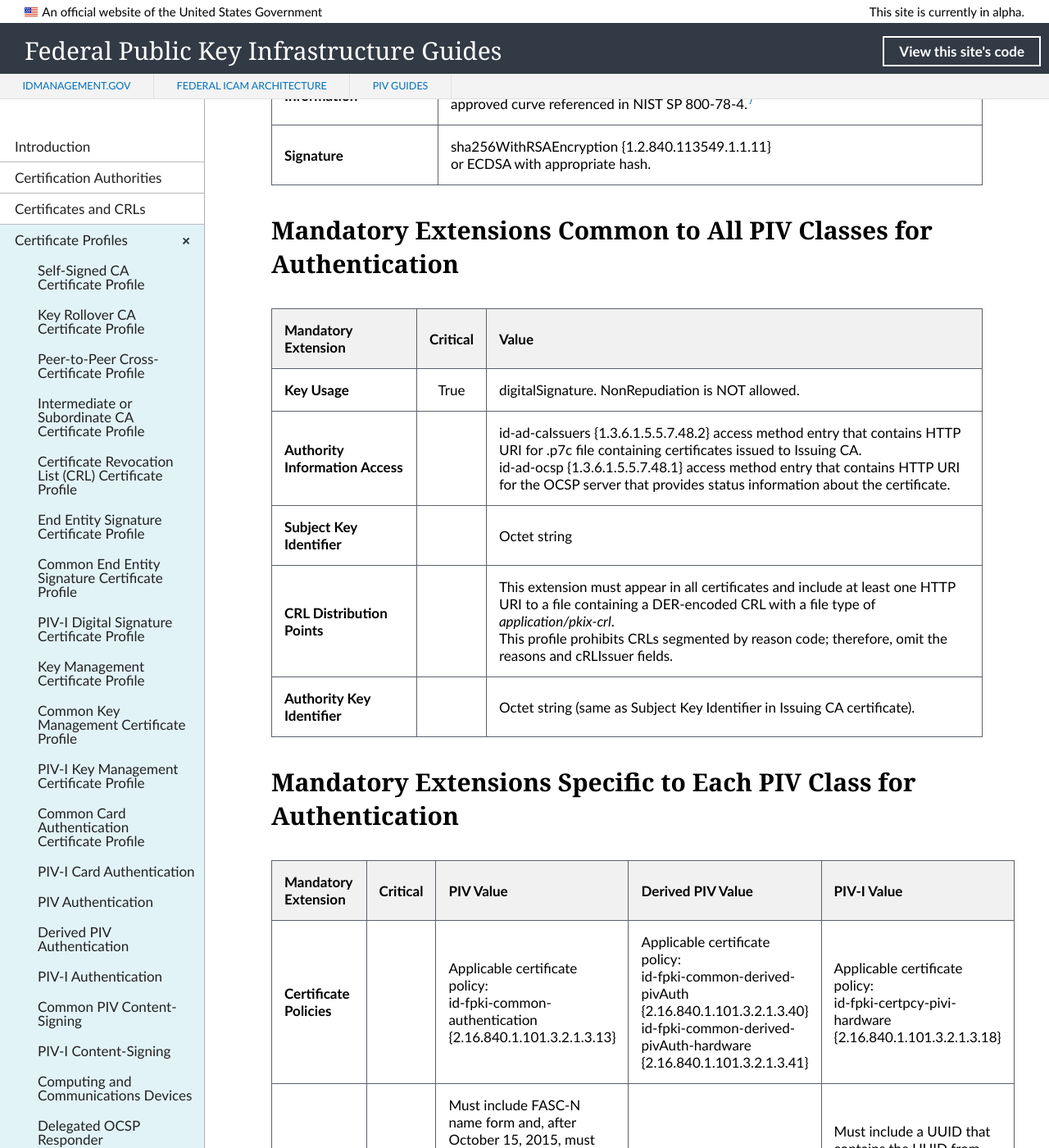
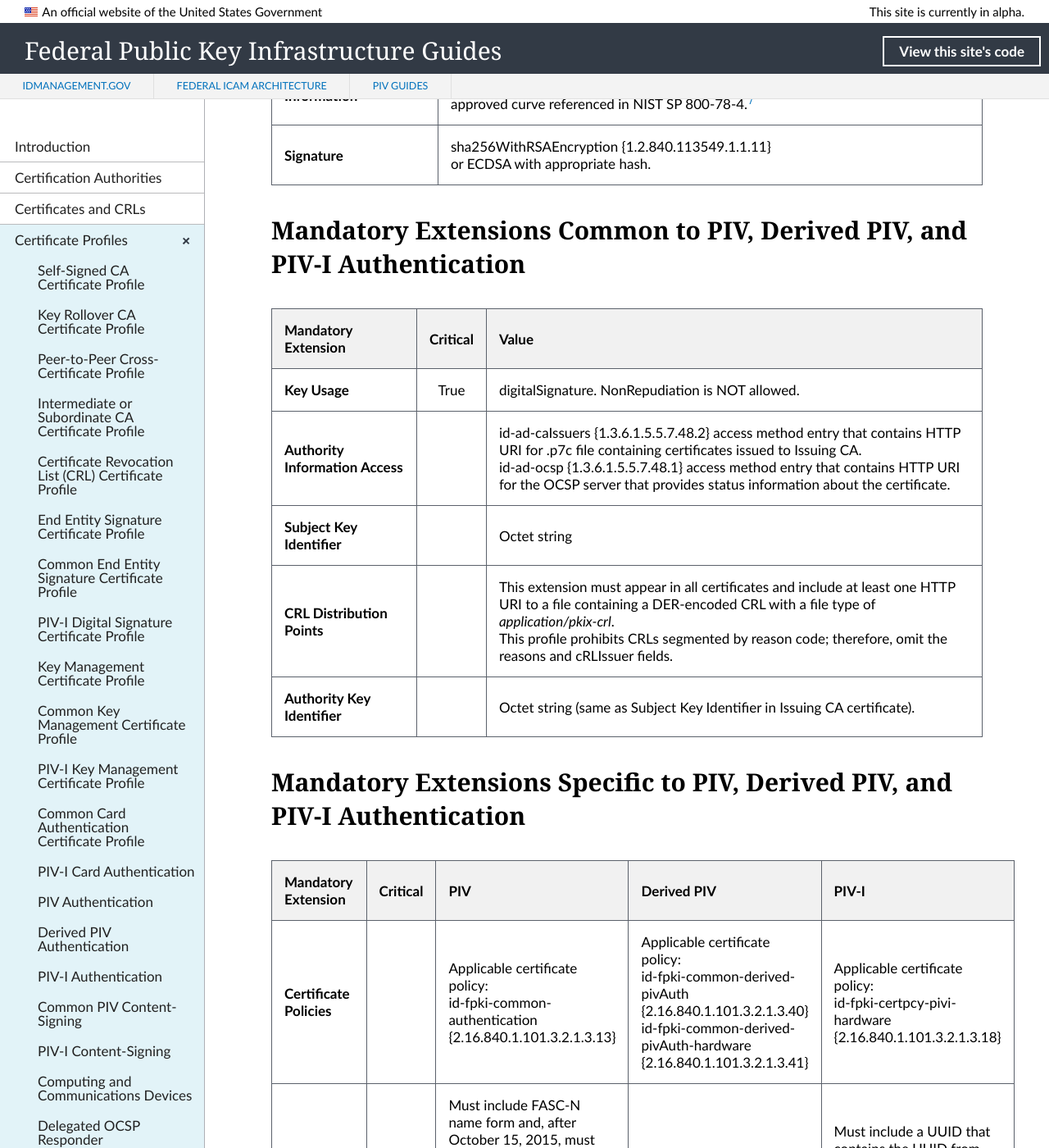
Before and after one commit to GSA/fpki-guides, a Jekyll site: the page built from _profiles/23_all_piv_auth.md, in a window 1280 px wide and 1400 px high, scrolled down 1573 px. Shown: the whole window at 82% size. Built offline with Jekyll 4.4.1, drawn with Linux system fonts in a browser that asks for light colours; nearby versions of some CDN libraries; library files that are not in the unit come from our copies; some of the changed text lies outside the part shown.

Commit message:
Update 23_all_piv_auth.md
Title changes based on input from 01/02/18 meeting

```diff
--- a/_profiles/23_all_piv_auth.md
+++ b/_profiles/23_all_piv_auth.md
@@ -32,7 +32,7 @@
 | **Subject Public Key Information**  |   For RSA, must be at least 2048 bit modulus, rsaEncryption {1.2.840.113549.1.1.1}.<br>For ECC, implicitly specify parameters through an OID associated with a NIST-approved curve referenced in NIST SP 800-78-4.<sup>[7](#7)</sup>   |
 | **Signature**   |   sha256WithRSAEncryption {1.2.840.113549.1.1.11}<br>or ECDSA with appropriate hash.   |
 
-## Mandatory Extensions Common to All PIV Classes for Authentication
+## Mandatory Extensions Common to PIV, Derived PIV, and PIV-I Authentication
 
 | **Mandatory<br>Extension** |  **Critical** | **Value** |
 | :-------- | :-----: | :----- |
@@ -42,15 +42,15 @@
 | **CRL Distribution Points**   | |  This extension must appear in all certificates and include at least one HTTP URI to a file containing a DER-encoded CRL with a file type of _application/pkix-crl_.<br>This profile prohibits CRLs segmented by reason code; therefore, omit the reasons and cRLIssuer fields. |
 | **Authority Key Identifier**   |  | Octet string (same as Subject Key Identifier in Issuing CA certificate). |
 
-## Mandatory Extensions Specific to Each PIV Class for Authentication
+## Mandatory Extensions Specific to PIV, Derived PIV, and PIV-I Authentication
 
-| **Mandatory<br>Extension**  | **Critical** | **PIV Value** | **Derived PIV Value**  |  **PIV-I Value** |
+| **Mandatory<br>Extension**  | **Critical** | **PIV** | **Derived PIV**  |  **PIV-I** |
 | :-------- | :------ | :----- | :-----  | :-----     |
 | **Certificate Policies**   |  | Applicable certificate policy:<br>id-fpki-common-authentication {2.16.840.1.101.3.2.1.3.13}  |  Applicable certificate policy:<br>id-fpki-common-derived-pivAuth {2.16.840.1.101.3.2.1.3.40} <br>id-fpki-common-derived-pivAuth-hardware {2.16.840.1.101.3.2.1.3.41}  | Applicable certificate policy:<br>id-fpki-certpcy-pivi-hardware {2.16.840.1.101.3.2.1.3.18}   |
 | **Subject Alternative Name**   |  | Must include FASC-N name form and, after October 15, 2015, must also include a UUID.<br>The FASC-N specifies the FASC-N of the PIV card that contains the corresponding PIV Authentication key.<br>Any additional name types may be present.<br>Other names may be included to support local applications.  | Must include a UUID.<br>Any additional name types may be present.<br>Other names may be included to support local applications.  | Must include a UUID that contains the UUID from the CHUID of the PIV-I card encoded as a URI, as specified in RFC 4122,<sup>[8](#8)</sup> Section 3.<br>Any additional name types may be present.<br>Other names may be included to support local applications.  |
 | **PIV Interim**   |  | piv-interim indicator {2.16.840.1.101.3.6.9.1} is defined in FIPS 201-2, Appendix B.2, as PIV NACI indicator. The value of this extension is asserted as follows:<br>1. TRUE if, at the time of credential issuance:<br>(1) the FBI National Criminal History Fingerprint Check has been completed successfully, and<br>(2) an NACI has been initiated but has not been completed.<br>2. FALSE if, at the time of credential issuance, the subject’s NACI has been completed and successfully adjudicated. | Same value as for PIV.  |   |
 
-## Optional Extensions Common to All PIV Classes for Authentication
+## Optional Extensions Common to PIV, Derived PIV, and PIV-I Authentication
 
 | **Optional<br>Extension**  | **Critical** | **Value** |
 | :-------- | :------ | :----- |
```
